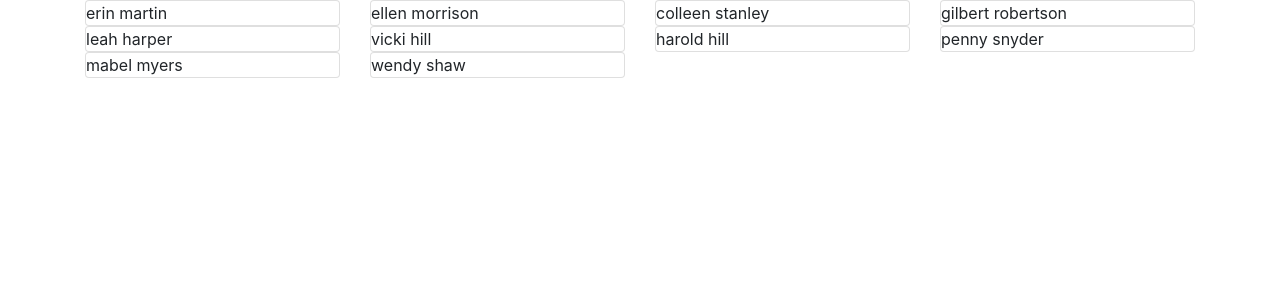
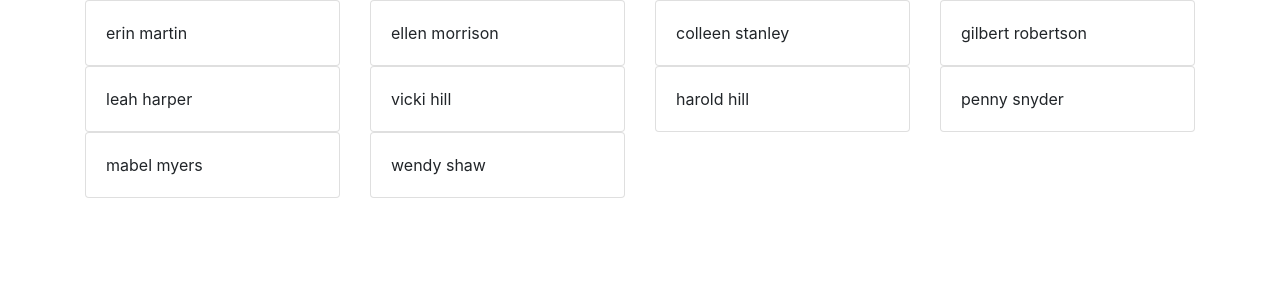
Before and after one commit to kenneth-hendricks/user-directory, a React (Create React App) app: page / in a window 1280 px wide. Shown: the top 300 px of the page. Built offline with nearby package versions, Linux system fonts and the light colour scheme.

Commit message:
Encase card contents in 'card-body' div

```diff
--- a/src/components/UserCard.js
+++ b/src/components/UserCard.js
@@ -2,7 +2,9 @@ import React from 'react';
 
 const UserCard = ({ user }) => (
   <div className="card user">
-    {user.name.first} {user.name.last}
+    <div className="card-body">
+      {user.name.first} {user.name.last}
+    </div>
   </div>
 );
 
```
